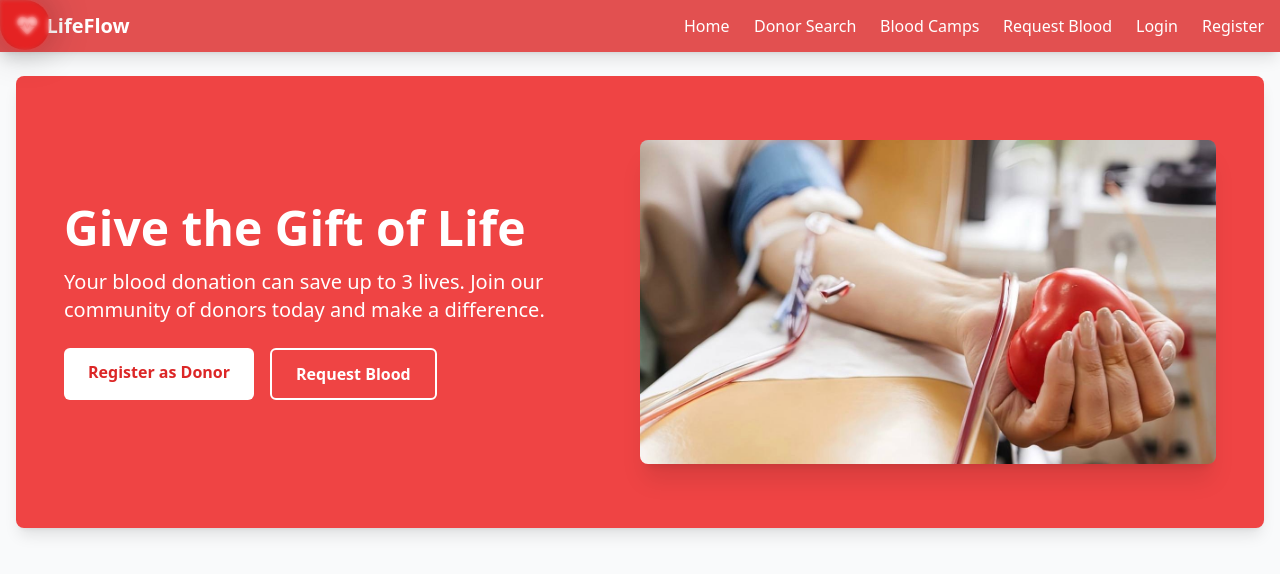
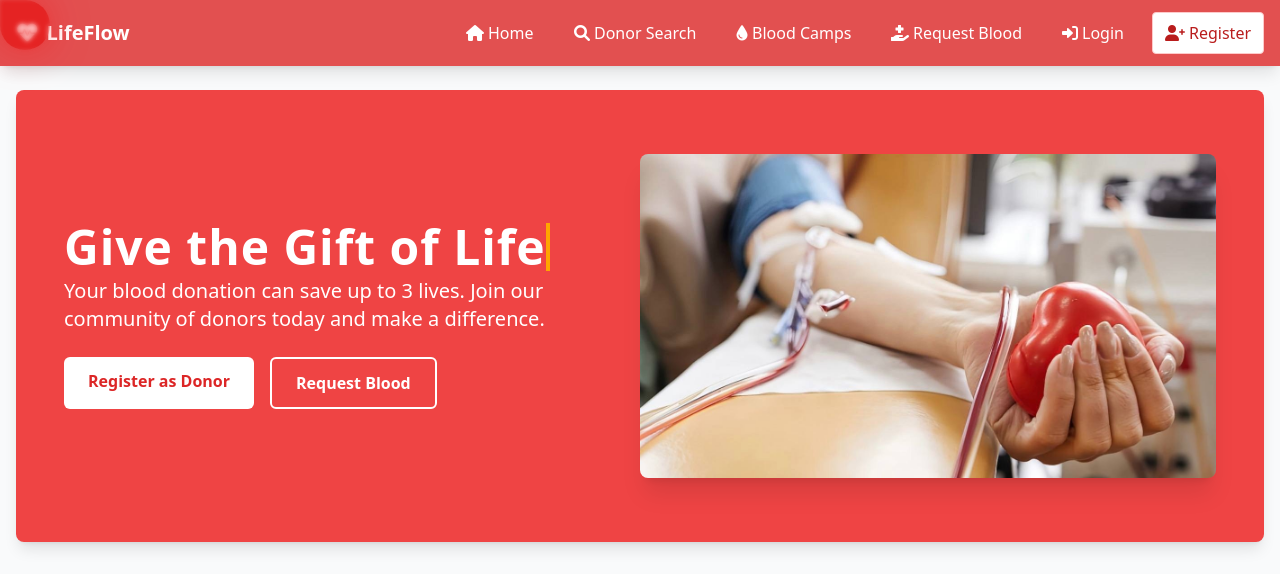
Before and after one commit to jhaanurag/Blood-Donation, a PHP site: page / in a window 1280 px wide. Shown: the top 574 px of the page. Run offline with PHP 8.4, Linux system fonts and the light colour scheme; data comes from the database, SQL or seed files in the repository; some libraries are stand-ins or nearby versions.

Commit message:
icons and typewriter

```diff
--- a/assets/styles.css
+++ b/assets/styles.css
@@ -32,8 +32,10 @@
     will-change: top, left, opacity; /* Add this */
     opacity: 0; /* Start hidden */
     backdrop-filter: blur(1px);
-    box-shadow: 0 0 40px rgba(0, 0, 0, 0.301);
+    box-shadow: 0 0 40px rgba(255, 0, 0, 0.39);
     transform: translate(-50%, -50%);
 }
 
+
+
 /* todo: add subtle move up animattion with transtion */
--- a/includes/header.php
+++ b/includes/header.php
@@ -22,19 +22,35 @@ include_once 'includes/db.php';
                         <i class="fas fa-heartbeat mr-2"></i>LifeFlow
                     </a>
                 </div>
-                <div class="hidden md:flex space-x-6">
-                    <a href="/index.php" class="hover:text-red-200 transition">Home</a>
-                    <a href="/search.php" class="hover:text-red-200 transition">Donor Search</a>
-                    <a href="/camps.php" class="hover:text-red-200 transition">Blood Camps</a>
-                    <a href="/request.php" class="hover:text-red-200 transition">Request Blood</a>
-                    <?php if(isset($_SESSION['donor_id'])): ?>
-                        <a href="/dashboard/donor.php" class="hover:text-red-200 transition">My Dashboard</a>
-                        <a href="/logout.php" class="hover:text-red-200 transition">Logout</a>
-                    <?php else: ?>
-                        <a href="/login.php" class="hover:text-red-200 transition">Login</a>
-                        <a href="/register.php" class="hover:text-red-200 transition">Register</a>
-                    <?php endif; ?>
-                </div>
+                    <div class="hidden md:flex items-center space-x-4">
+                        <a href="/index.php" class="px-3 py-2 rounded hover:bg-red-700/80 hover:text-white transition font-medium flex items-center gap-1">
+                            <i class="fas fa-home"></i> Home
+                        </a>
+                        <a href="/search.php" class="px-3 py-2 rounded hover:bg-red-700/80 hover:text-white transition font-medium flex items-center gap-1">
+                            <i class="fas fa-search"></i> Donor Search
+                        </a>
+                        <a href="/camps.php" class="px-3 py-2 rounded hover:bg-red-700/80 hover:text-white transition font-medium flex items-center gap-1">
+                            <i class="fas fa-tint"></i> Blood Camps
+                        </a>
+                        <a href="/request.php" class="px-3 py-2 rounded hover:bg-red-700/80 hover:text-white transition font-medium flex items-center gap-1">
+                            <i class="fas fa-hand-holding-medical"></i> Request Blood
+                        </a>
+                        <?php if(isset($_SESSION['donor_id'])): ?>
+                            <a href="/dashboard/donor.php" class="px-3 py-2 rounded hover:bg-red-700/80 hover:text-white transition font-medium flex items-center gap-1">
+                                <i class="fas fa-user"></i> My Dashboard
+                            </a>
+                            <a href="/logout.php" class="px-3 py-2 rounded hover:bg-gray-800/80 hover:text-white transition font-medium flex items-center gap-1">
+                                <i class="fas fa-sign-out-alt"></i> Logout
+                            </a>
+                        <?php else: ?>
+                            <a href="/login.php" class="px-3 py-2 rounded hover:bg-gray-800/80 hover:text-white transition font-medium flex items-center gap-1">
+                                <i class="fas fa-sign-in-alt"></i> Login
+                            </a>
+                            <a href="/register.php" class="px-3 py-2 rounded bg-white text-red-700 hover:bg-red-100 transition font-medium border border-red-200 flex items-center gap-1">
+                                <i class="fas fa-user-plus"></i> Register
+                            </a>
+                        <?php endif; ?>
+                    </div>
                 <div class="md:hidden">
                     <button id="mobile-menu-button" class="text-white focus:outline-none">
                         <i class="fas fa-bars text-xl"></i>
--- a/index.php
+++ b/index.php
@@ -8,7 +8,59 @@ include_once 'includes/auth.php';
     <div class="container mx-auto px-4">
         <div class="flex flex-col md:flex-row items-center">
             <div class="md:w-1/2 mb-8 md:mb-0">
-                <h1 class="text-4xl md:text-5xl font-bold mb-4">Give the Gift of Life</h1>
+                <div class="typewriter">
+                    <h1 class="text-4xl text-left md:text-5xl font-bold mb-4" id="typewriter-text"></h1>
+                </div>
+                <style>
+                .typewriter {
+                  max-width: 100%;
+                  display: inline-block;
+                }
+                .typewriter h1 {
+                  overflow: hidden;
+                  border-right: .1em solid orange;
+                  white-space: nowrap;
+                  margin: 0;
+                  letter-spacing: .02em;
+                  width: fit-content;
+                  min-height: 3rem;
+                  animation: blink-caret .75s step-end infinite;
+                }
+                @keyframes blink-caret {
+                  from, to { border-color: transparent }
+                  50% { border-color: orange; }
+                }
+                </style>
+                <script>
+                // Typewriter loop effect
+                const text = "Give the Gift of Life";
+                const el = document.getElementById('typewriter-text');
+                let i = 0;
+                let typing = true;
+
+                function typeWriter() {
+                    if (typing) {
+                        if (i <= text.length) {
+                            el.textContent = text.substring(0, i);
+                            i++;
+                            setTimeout(typeWriter, 80);
+                        } else {
+                            typing = false;
+                            setTimeout(typeWriter, 1500);
+                        }
+                    } else {
+                        if (i >= 0) {
+                            el.textContent = text.substring(0, i);
+                            i--;
+                            setTimeout(typeWriter, 30);
+                        } else {
+                            typing = true;
+                            setTimeout(typeWriter, 500);
+                        }
+                    }
+                }
+                typeWriter();
+                </script>
                 <p class="text-xl mb-6">Your blood donation can save up to 3 lives. Join our community of donors today and make a difference.</p>
                 <div class="flex flex-col sm:flex-row space-y-3 sm:space-y-0 sm:space-x-4">
                     <a href="/register.php" class="bg-white text-red-600 font-semibold px-6 py-3 rounded-md hover:bg-gray-100 transition text-center">Register as Donor</a>
```
